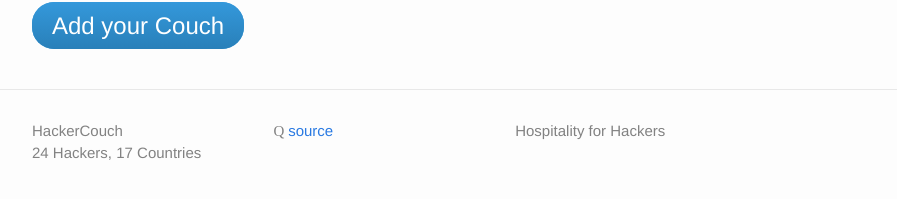
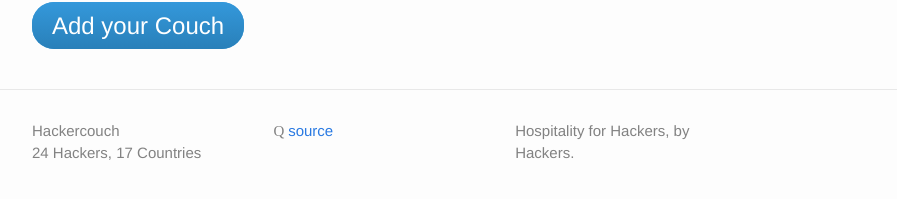
Before and after one commit to hackercouch/hackercouch, a Jekyll site: the page built from index.html, in a window 1280 px wide and 900 px high, scrolled down 6222 px. Shown: the part 675-874 px from the top of the window, without its empty margins (238-1135 px from the left). Built offline with Jekyll 4.4.1, drawn with Linux system fonts in a browser that asks for light colours; some web fonts are replaced; some of the changed lines change nothing that is shown; some of the changed text lies outside the part shown.

Commit message:
Add more meta (OG, Twitter and modify _config.yml)

```diff
--- a/_config.yml
+++ b/_config.yml
@@ -1,5 +1,5 @@
-title: HackerCouch
-description: Hospitality for Hackers
+title: Hackercouch
+description: Hospitality for Hackers, by Hackers.
 url: https://hackercouch.com
 
 markdown: kramdown
@@ -18,8 +18,17 @@
 collections:
   couches:
     output: true
+  # The json collection is a symlink
+  # to the _couches collection
+  json:
+    output: true
+    permalink: /couches/:path.json
 defaults:
   - scope:
       type: couches
     values:
       layout: couch
+  - scope:
+      type: json
+    values:
+      layout: json
--- a/_includes/head.html
+++ b/_includes/head.html
@@ -3,10 +3,23 @@
   <meta http-equiv="X-UA-Compatible" content="IE=edge">
   <meta name="viewport" content="width=device-width, initial-scale=1">
 
-  <title>{% if page.title %}{{ page.title }}{% else %}{{ site.title }}{% endif %}</title>
+  <title>{% if page.title %}{{ page.title }} - {{ site.title }}{% else %}{{ site.title }}{% endif %}</title>
   <meta name="description" content="{% if page.excerpt %}{{ page.excerpt | strip_html | strip_newlines | truncate: 160 }}{% else %}{{ site.description }}{% endif %}">
 
+  <link rel="dns-prefetch" href="//gravatar.com">
   <link rel="stylesheet" href="{{ "/css/main.css" | prepend: site.baseurl }}">
   <link rel="canonical" href="{{ page.url | replace:'index.html','' | prepend: site.baseurl | prepend: site.url }}" data-proofer-ignore>
   <!-- <link rel="alternate" type="application/rss+xml" title="{{ site.title }}" href="{{ "/feed.xml" | prepend: site.baseurl | prepend: site.url }}" /> -->
+
+  <meta property="og:site_name" content="Hackercouch">
+  <meta property="og:title" content="{% if page.title %}{{ page.title }} - {{ site.title }}{% else %}{{ site.title }}{% endif %}">
+  <meta property="og:description" content="{% if page.excerpt %}{{ page.excerpt | strip_html | strip_newlines | truncate: 160 }}{% else %}{{ site.description }}{% endif %}">
+  <meta property="og:url" content="{{ page.url | replace:'index.html','' | prepend: site.baseurl | prepend: site.url }}">
+  <meta property="og:image" content="{{ "/img/share.png" | prepend: site.baseurl }}">
+  <meta property="og:type" content="website">
+  <meta name="twitter:title" content="{% if page.title %}{{ page.title }} - {{ site.title }}{% else %}{{ site.title }}{% endif %}">
+  <meta name="twitter:description" content="{% if page.excerpt %}{{ page.excerpt | strip_html | strip_newlines | truncate: 160 }}{% else %}{{ site.description }}{% endif %}">
+  <meta name="twitter:url" content="{{ page.url | replace:'index.html','' | prepend: site.baseurl | prepend: site.url }}">
+  <meta name="twitter:image" content="{{ "/img/share.png" | prepend: site.baseurl }}">
+  <meta name="twitter:site" content="hackercouch">
 </head>
```
Also changed, not shown: img/share.png (added).
